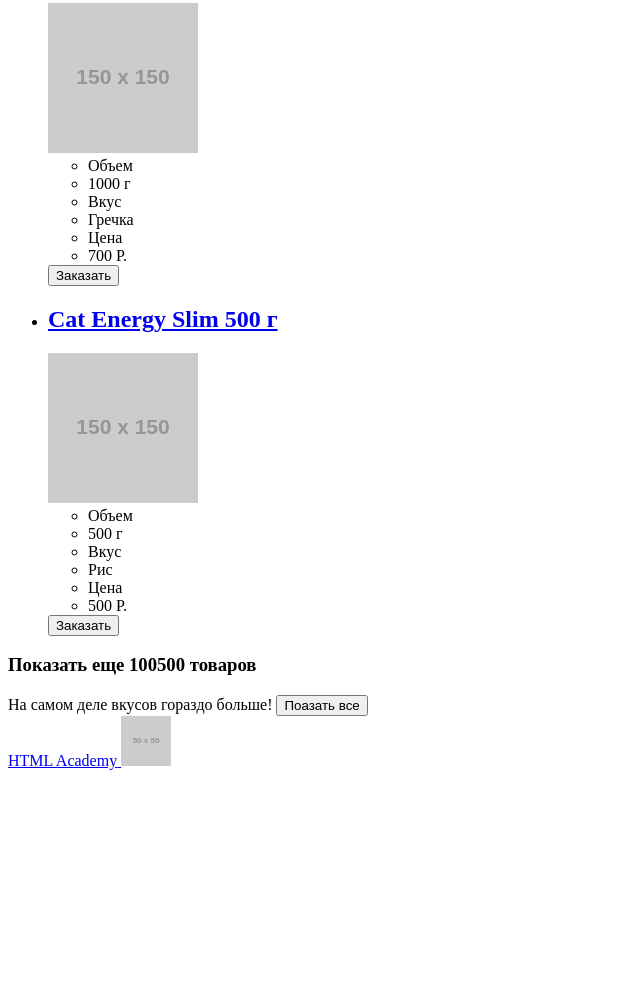
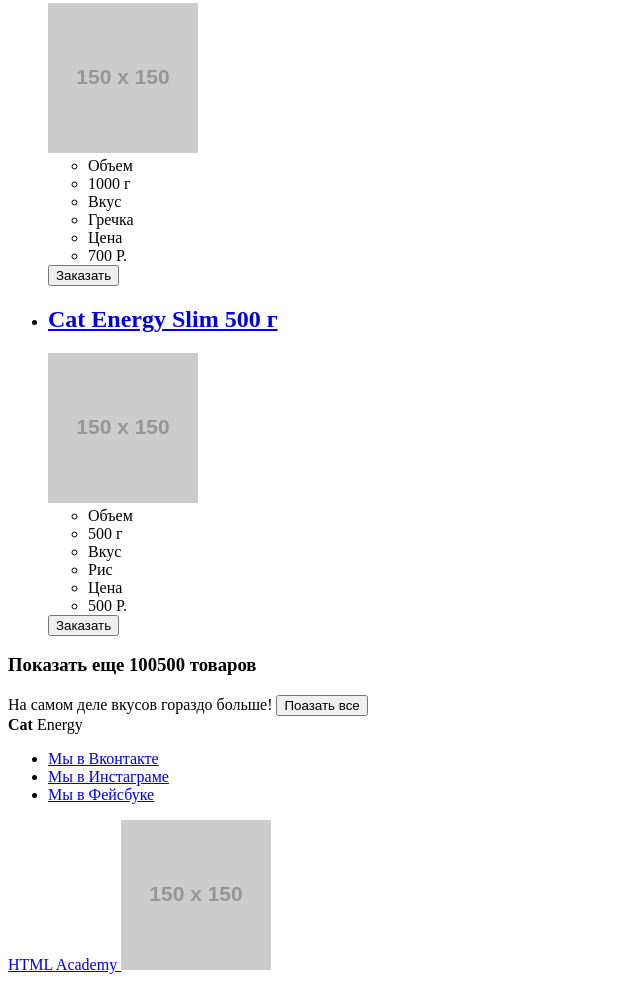
Before and after one commit to plum0302/111171-cat-energy-18, a website: page source/catalog.html in a window 1280 px wide. Shown: the part 2126-3108 px from the top of the page, without its empty margins (0-640 px from the left). Before the commit the page ends 2904 px from the top, so only its background shows below. Drawn offline with Linux system fonts and the light colour scheme; placeholder pictures from the web are drawn by us.

Commit message:
убирает лишние обертки на главной и исправляет футер в каталоге

```diff
--- a/source/catalog.html
+++ b/source/catalog.html
@@ -155,10 +155,27 @@
       </section>
     </main>
 
-    <section class="page-footer__copyright copyright">
+    <footer class="page-footer">
+      <div class="page-footer__wrapper">
+        <span class="page-footer__title"><b>Cat</b> Energy</span>
+        <section class="page-footer__social social">
+          <ul class="social__list">
+            <li class="social__item">
+              <a class="social__link social__link--vk" href="https://vk.com/htmlacademy">Мы в Вконтакте</a>
+            </li>
+            <li class="social__item">
+              <a class="social__link social__link--instagram" href="https://www.instagram.com/htmlacademy">Мы в Инстаграме</a>
+            </li>
+            <li class="social__item">
+              <a class="social__link social__link--fb" href="https://www.facebook.com/htmlacademy">Мы в Фейсбуке</a>
+            </li>
+          </ul>
+        </section>
+
+        <section class="page-footer__copyright copyright">
           <a class="copyright__link" href="https://htmlacademy.ru/intensive/adaptive">
             <span class="copyright__title">HTML Academy</span>
-            <img class="copyright__image" src="https://via.placeholder.com/50x50" alt="HTML Academy logo" width="50" height="50">
+            <img class="copyright__image" src="https://via.placeholder.com/150x150" alt="HTML Academy logo">
           </a>
         </section>
       </div>
```
Also changed, not shown: source/index.html (+0 -4 lines).
